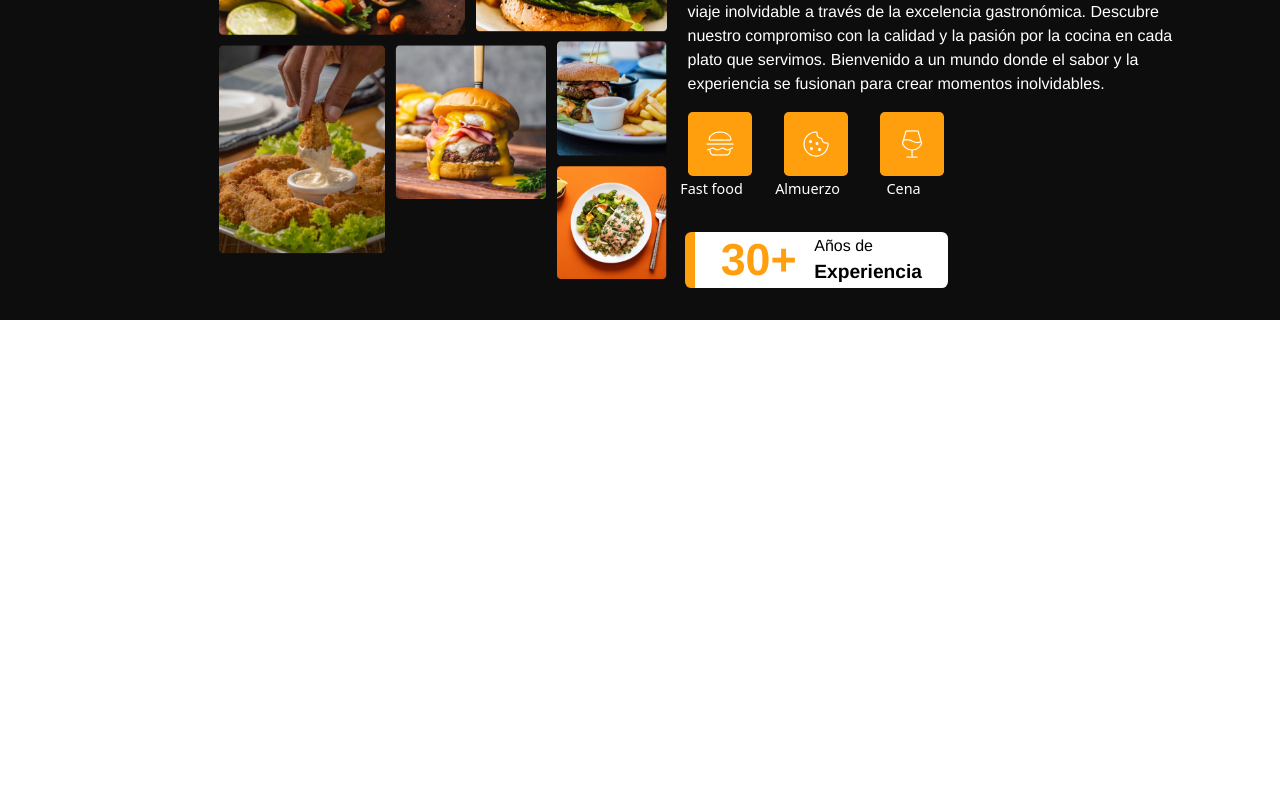
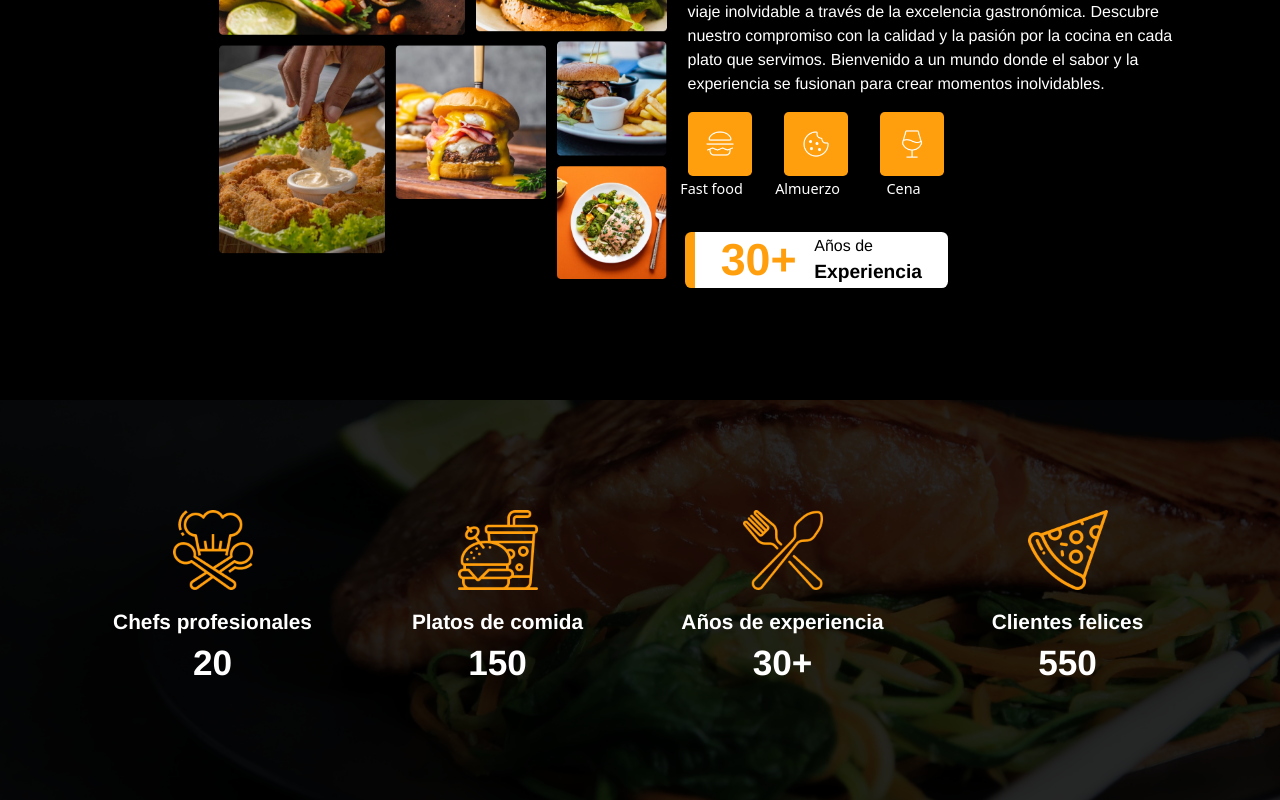
Before and after one commit to ftarulli/fd-git, a React (Vite) app: page / in a window 1280 px wide. Shown: the part 888-1688 px from the top of the page. Before the commit the page ends 1288 px from the top, so only its background shows below. Built offline with nearby package versions, Linux system fonts and the light colour scheme.

Commit message:
termino sección info

```diff
--- a/src/css/home.css
+++ b/src/css/home.css
@@ -3,10 +3,7 @@
   padding: 0;
   box-sizing: border-box;
 }
-
-.container-general {
-  background-color: #0d0d0d;
-}
+/*
 
 /*Sección principal*/
 
@@ -42,7 +39,7 @@
   flex-direction: column;
   justify-content: space-around;
   align-items: center;
-  color: white;
+  color: #ffffff;
   width: 5rem;
 }
 
@@ -57,13 +54,13 @@
 .linea-vertical-principal {
   height: 10rem;
   width: 0.8px;
-  background-color: white;
+  background-color: #ffffff;
 }
 
 /* Columna texto */
 
 .container-texto-principal {
-  color: white;
+  color: #ffffff;
   width: 40rem;
 }
 
@@ -103,9 +100,10 @@
 
 /*Sección elegirnos*/
 .container-elegirnos {
-  color: white;
+  color: #ffffff;
   margin: 5rem;
 }
+
 .container-filas-elegirnos {
   display: flex;
   justify-content: space-evenly;
@@ -121,6 +119,7 @@
   width: 30rem;
   padding: 1rem;
 }
+
 .parrafo_uno-elegirnos {
   font-family: Helvetica, sans-serif;
   font-weight: bold;
@@ -157,7 +156,7 @@
   margin-top: 2rem;
   margin-bottom: 2rem;
   color: black;
-  background-color: white;
+  background-color: #ffffff;
   border-radius: 0.4rem;
   width: 16.4rem;
   padding: 1rem;
@@ -185,6 +184,55 @@
   font-weight: 700;
   font-size: 1.2rem;
 }
+
+/*Sección Info*/
+
+.container-info {
+  background-image: url(../assets/img_home/fondo4.png);
+  background-repeat: no-repeat;
+  background-size: cover;
+  filter: brightness(15%);
+  position: absolute;
+  height: 50vh;
+  width: 100%;
+}
+
+.container-iconos-info {
+  height: 50vh;
+  position: relative;
+}
+
+.filas-iconos-info {
+  margin: 0;
+  height: 100%;
+}
+
+.columnas-iconos-info {
+  display: flex;
+  flex-direction: column;
+  justify-content: center;
+  align-items: center;
+  color: #ffffff;
+}
+
+.imagen-info {
+  width: 5rem;
+  padding-bottom: 1rem;
+}
+
+.texto-info {
+  font-family: Helvetica, sans-serif;
+  font-size: 1.3rem;
+  font-weight: 700;
+}
+
+.texto-info-destacado {
+  font-family: Helvetica, sans-serif;
+  font-size: 2.2rem;
+  font-weight: 700;
+}
+
+/*Media queries*/
 @media screen and (max-width: 576px) {
   .container-columnas {
     padding-top: 1rem;
--- a/src/pages/HomePage.jsx
+++ b/src/pages/HomePage.jsx
@@ -1,12 +1,18 @@
-import React from "react";
+import React, { useLayoutEffect } from "react";
 import "../css/home.css";
 import principal from "../assets/img_home/principal.png";
 import grupo from "../assets/img_home/grupo.png";
 import Hamburger from "../assets/img_home/Iconos/Hamburger.png";
 import Cookie from "../assets/img_home/Iconos/Cookie.png";
 import Wine from "../assets/img_home/Iconos/Wine.png";
-
+import chefs from "../assets/img_home/Iconos/chefs.png";
+import combo from "../assets/img_home/Iconos/combo.png";
+import utensilios from "../assets/img_home/Iconos/utensilios.png";
+import pizzaPorcion from "../assets/img_home/Iconos/pizzaPorcion.png";
 const HomePage = () => {
+  useLayoutEffect(() => {
+    document.body.style.backgroundColor = "black";
+  });
   return (
     <div className="container-general">
       {/*Sección principal */}
@@ -53,7 +59,6 @@ const HomePage = () => {
       </div>
 
       {/*Sección elegirnos */}
-
       <div className="container-fluid container-elegirnos">
         <div className="row container-filas-elegirnos">
           {/*Columna grupo de imágenes*/}
@@ -63,7 +68,7 @@ const HomePage = () => {
             </div>
           </div>
           {/*Columna texto e iconos*/}
-          <div className="col col-10 col-md-5">
+          <div className="col-10  col-md-5">
             <div>
               <p className="texto_uno">¿Por qué elegirnos?</p>
               <p className="parrafo_uno-elegirnos">
@@ -127,6 +132,59 @@ const HomePage = () => {
           </div>
         </div>
       </div>
+
+      {/*Sección info */}
+
+      <div className="container-info"></div>
+
+      <div className="container container-iconos-info">
+        <div className="row filas-iconos-info">
+          <div className="col columnas-iconos-info">
+            <div>
+              <img src={chefs} alt="" className="imagen-info" />
+            </div>
+            <div>
+              <span className="texto-info">Chefs profesionales</span>
+            </div>
+            <div>
+              <span className="texto-info-destacado">20</span>
+            </div>
+          </div>
+          <div className="col columnas-iconos-info">
+            <div>
+              <img src={combo} alt="" className="imagen-info" />
+            </div>
+            <div>
+              <span className="texto-info">Platos de comida</span>
+            </div>
+            <div>
+              <span className="texto-info-destacado">150</span>
+            </div>
+          </div>
+          <div className="col columnas-iconos-info">
+            <div>
+              <img src={utensilios} alt="" className="imagen-info" />
+            </div>
+            <div>
+              <span className="texto-info">Años de experiencia</span>
+            </div>
+            <div>
+              <span className="texto-info-destacado">30+</span>
+            </div>
+          </div>
+          <div className="col columnas-iconos-info">
+            <div>
+              <img src={pizzaPorcion} alt="" className="imagen-info" />
+            </div>
+            <div>
+              <span className="texto-info">Clientes felices</span>
+            </div>
+            <div>
+              <span className="texto-info-destacado">550</span>
+            </div>
+          </div>
+        </div>
+      </div>
     </div>
   );
 };
```
Also changed, not shown: src/assets/img_home/Iconos/chefs.png (renamed from src/assets/img_home/Iconos/cucharas.png), src/assets/img_home/Iconos/pizzaPorcion.png (renamed from src/assets/img_home/Iconos/pizza-porcion.png).
